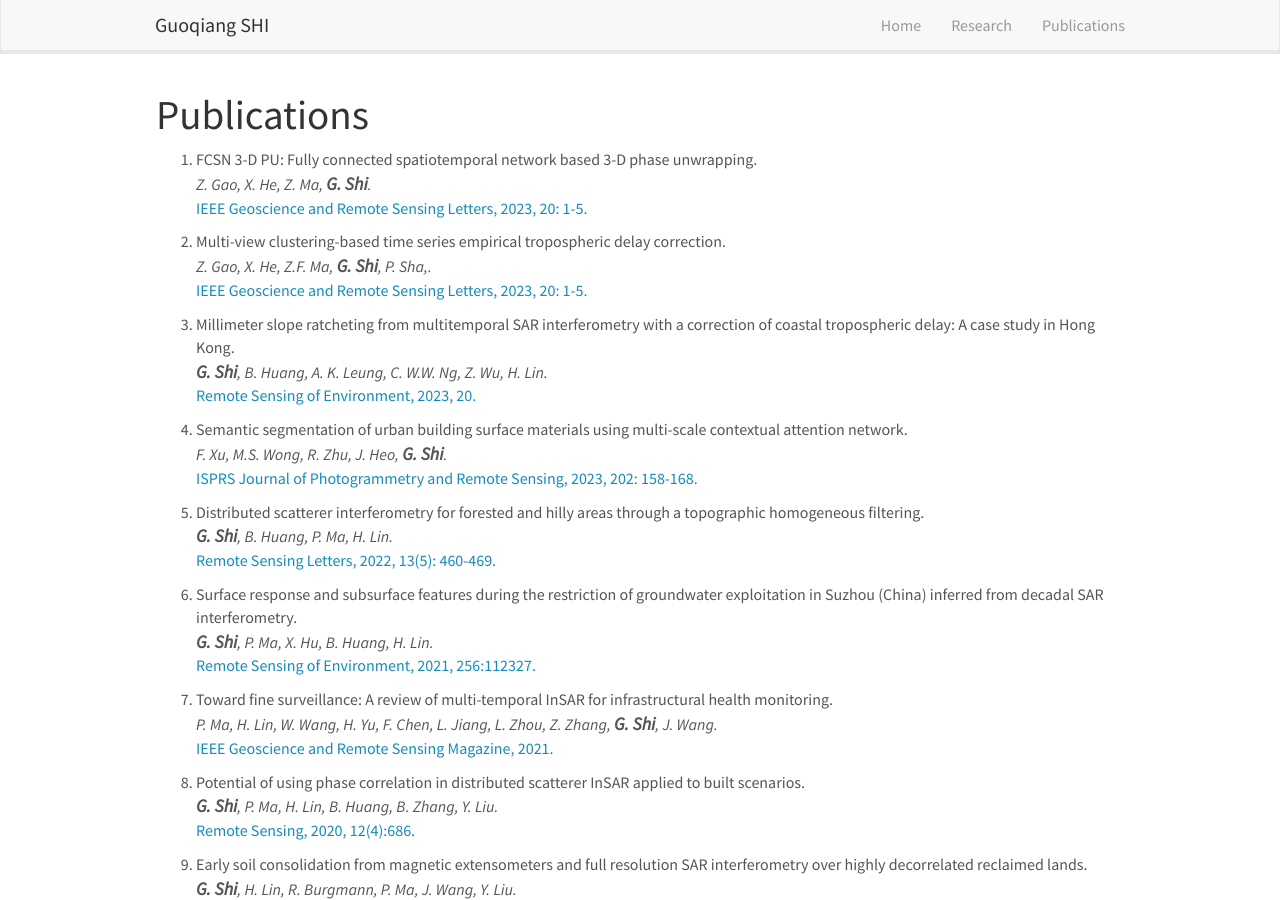
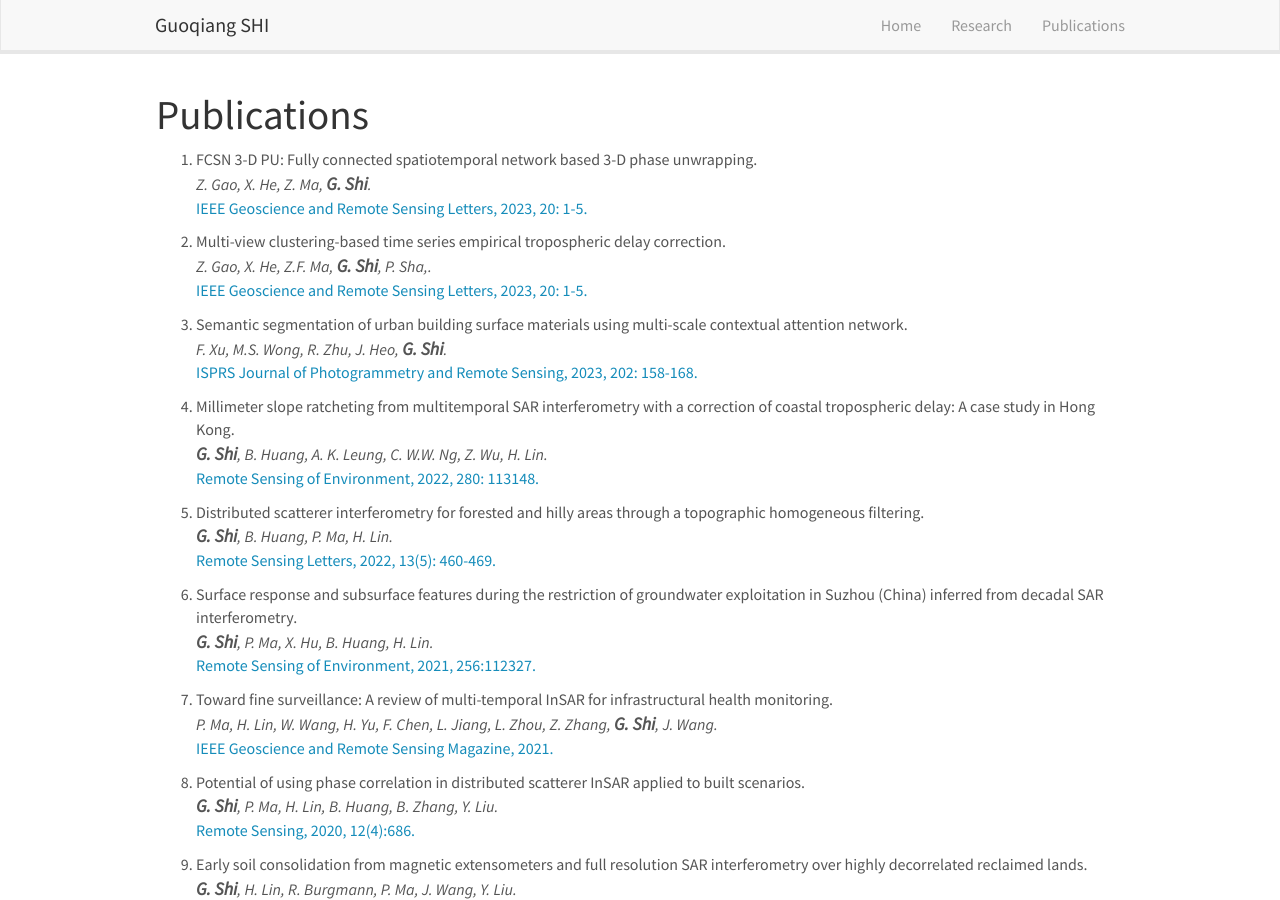
Before and after one commit to guoqiangshi/guoqiangshi.github.io, a Jekyll site: the page publications.html, which Jekyll copies as it is, in a window 1280 px wide and 900 px high. Built offline with Jekyll 4.4.1, drawn with Linux system fonts in a browser that asks for light colours; nearby versions of some CDN libraries; library files that are not in the unit come from our copies.

Commit message:
Update publications.html

```diff
--- a/publications.html
+++ b/publications.html
@@ -225,12 +225,12 @@
   <em>Z. Gao, X. He, Z.F. Ma,  <span class="mqq">G. Shi</span>, P. Sha,. </em><br /><a href="https://ieeexplore.ieee.org/abstract/document/10068199">IEEE Geoscience and Remote Sensing Letters, 2023, 20: 1-5.</a></p>
   </li>
   <li>
-    <p>Millimeter slope ratcheting from multitemporal SAR interferometry with a correction of coastal tropospheric delay: A case study in Hong Kong. <br />
-  <em><span class="mqq">G. Shi</span>, B. Huang, A. K. Leung, C. W.W. Ng, Z. Wu, H. Lin. </em><br /><a href="https://ieeexplore.ieee.org/abstract/document/10121341">Remote Sensing of Environment, 2023, 20.</a></p>
+    <p>Semantic segmentation of urban building surface materials using multi-scale contextual attention network. <br />
+  <em>F. Xu, M.S. Wong, R. Zhu, J. Heo, <span class="mqq">G. Shi</span>. </em><br /><a href="https://www.sciencedirect.com/science/article/abs/pii/S0924271623001600">ISPRS Journal of Photogrammetry and Remote Sensing, 2023, 202: 158-168.</a></p>
   </li>
   <li>
-    <p>Semantic segmentation of urban building surface materials using multi-scale contextual attention network. <br />
-  <em>F. Xu, M.S. Wong, R. Zhu, J. Heo, <span class="mqq">G. Shi</span>. </em><br /><a href="https://www.sciencedirect.com/science/article/abs/pii/S0924271623001600">ISPRS Journal of Photogrammetry and Remote Sensing, 2023, 202: 158-168.</a></p>
+    <p>Millimeter slope ratcheting from multitemporal SAR interferometry with a correction of coastal tropospheric delay: A case study in Hong Kong. <br />
+  <em><span class="mqq">G. Shi</span>, B. Huang, A. K. Leung, C. W.W. Ng, Z. Wu, H. Lin. </em><br /><a href="https://ieeexplore.ieee.org/abstract/document/10121341">Remote Sensing of Environment, 2022, 280: 113148.</a></p>
   </li>
   <li>
     <p>Distributed scatterer interferometry for forested and hilly areas through a topographic homogeneous filtering. <br />
```
